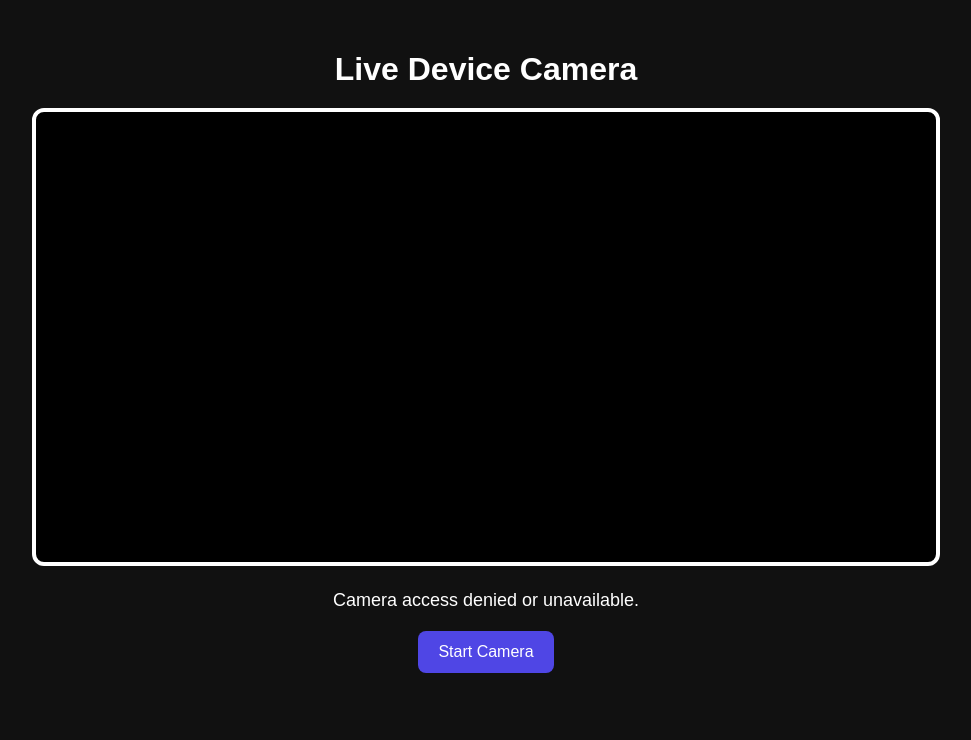
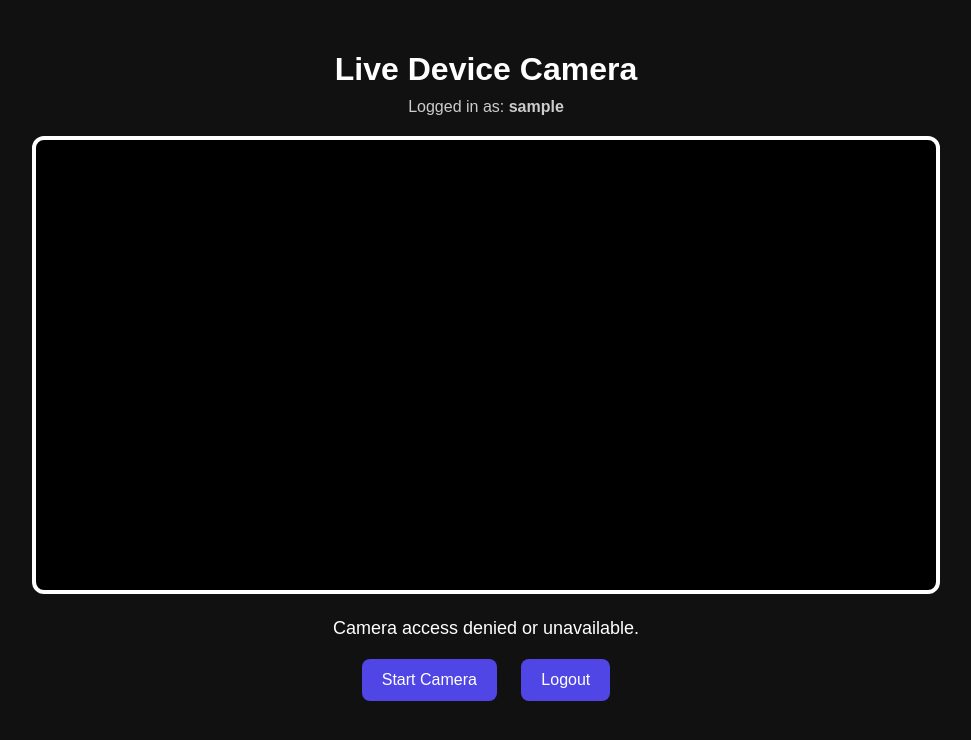
Before and after one commit to Stanleyyy06/group-5-para-kay-aryan, a Flask app: page / in a window 1280 px wide. Shown: the top 740 px of the page, without its empty margins (154-1125 px from the left). Run offline with Flask 3, Linux system fonts and the light colour scheme; the visitor is signed in with stand-in values (Sample User, id 1).

Commit message:
Update camera.html

```diff
--- a/templates/camera.html
+++ b/templates/camera.html
@@ -20,7 +20,12 @@
         }
 
         h1 {
+            margin-bottom: 10px;
+        }
+
+        .user {
             margin-bottom: 20px;
+            color: #ccc;
         }
 
         video {
@@ -36,8 +41,11 @@
             font-size: 18px;
         }
 
+        .buttons {
+            margin-top: 20px;
+        }
+
         button {
-            margin-top: 20px;
             padding: 12px 20px;
             border: none;
             border-radius: 8px;
@@ -45,6 +53,7 @@
             color: white;
             cursor: pointer;
             font-size: 16px;
+            margin: 0 10px;
         }
 
         button:hover {
@@ -58,15 +67,26 @@
 
     <h1>Live Device Camera</h1>
 
+    <div class="user">
+        Logged in as:
+        <strong>{{ username }}</strong>
+    </div>
+
     <video id="video" autoplay playsinline></video>
 
     <div class="status" id="status">
         Waiting for camera access...
     </div>
 
-    <button onclick="startCamera()">
-        Start Camera
-    </button>
+    <div class="buttons">
+        <button onclick="startCamera()">
+            Start Camera
+        </button>
+
+        <button onclick="window.location.href='{{ url_for('auth.logout') }}'">
+            Logout
+        </button>
+    </div>
 
 </div>
 
```
